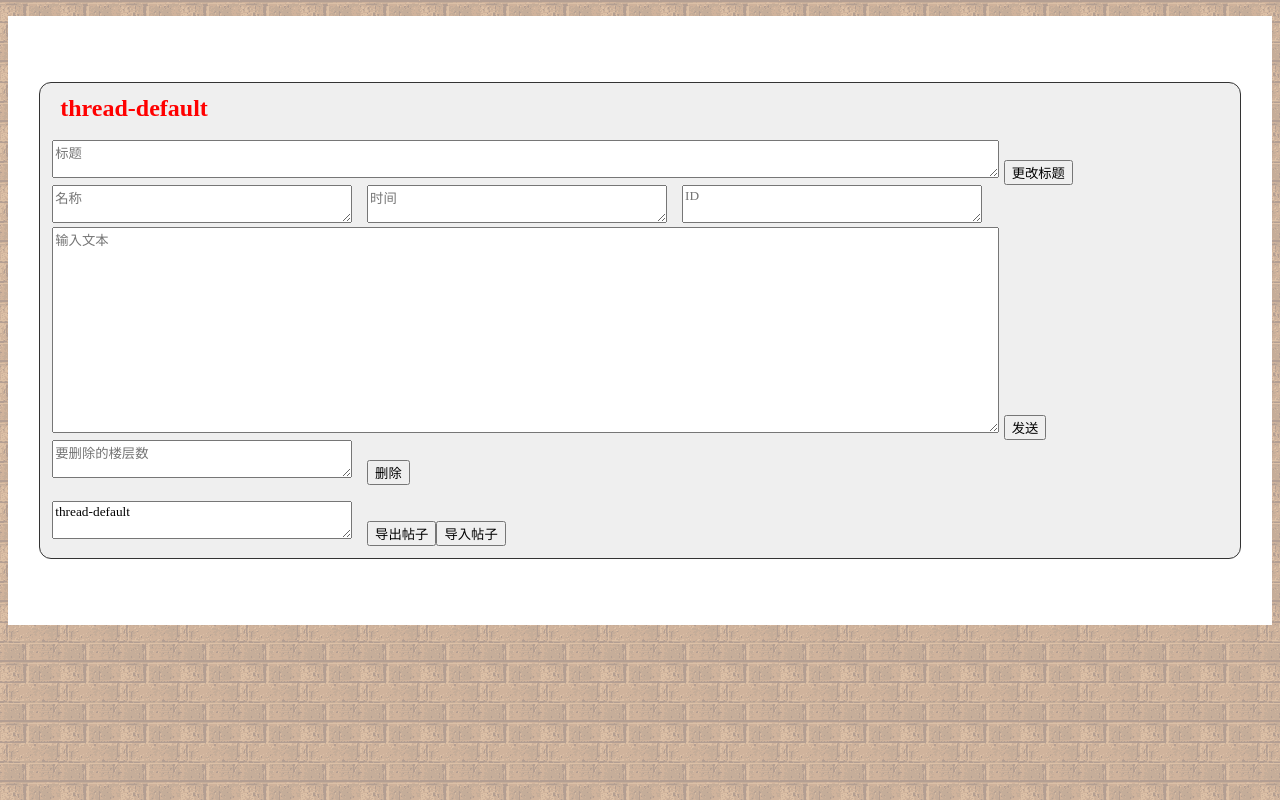
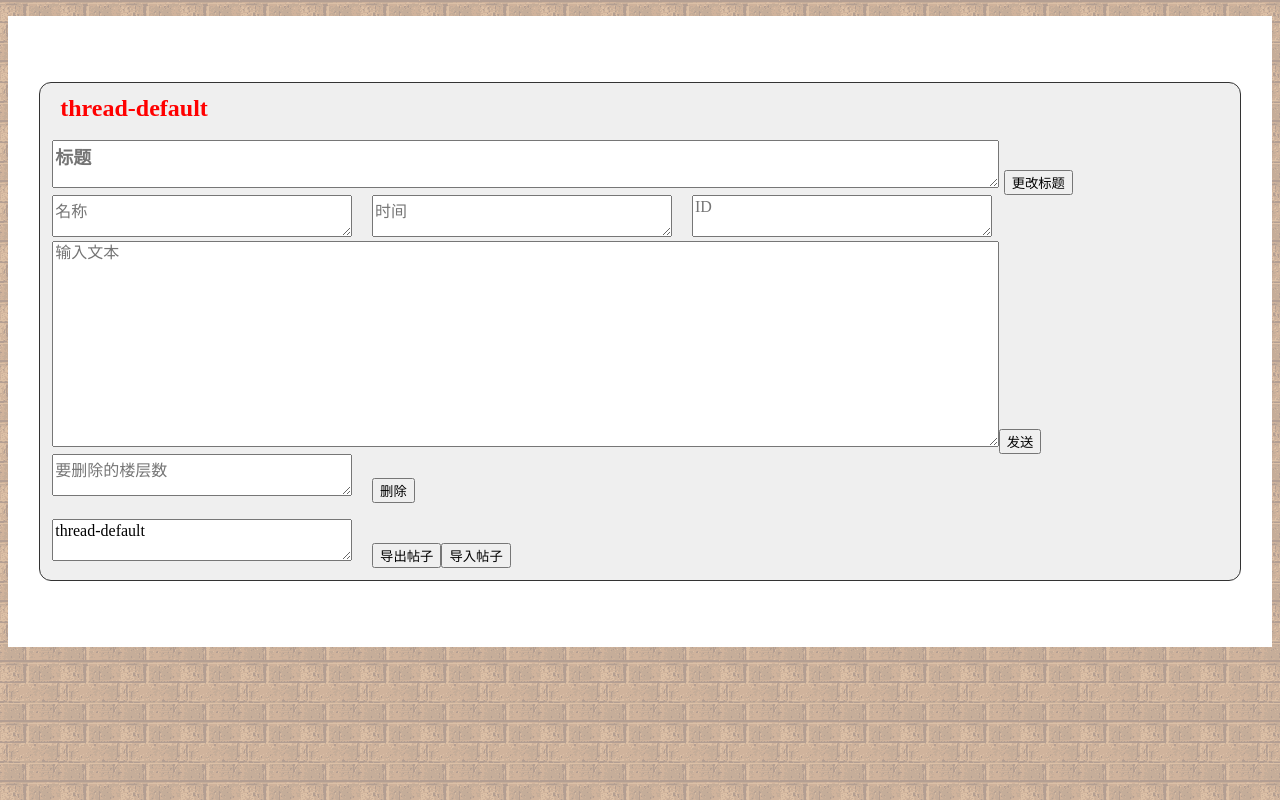
Before and after one commit to luoxueyasha/vue-5ch, a Vue app: page / in a window 1280 px wide. Built offline with nearby package versions, Linux system fonts and the light colour scheme.

Commit message:
change css styles

```diff
--- a/src/components/style.css
+++ b/src/components/style.css
@@ -52,6 +52,7 @@ h3 span {
 
 h3.thread_title {
   font-family: Saitamaar, "MS Gothic";
+  font-weight: 700;
   margin: 0;
   padding: 0 2em 0 3em;
   text-indent: -4em;
@@ -80,12 +81,14 @@ dt {
   margin: 0px 0.5em;
   padding: 0px;
   font-size: 1em;
+  margin-bottom: 15px;
 }
 
 dd {
   margin-bottom: 2em;
-  font-size: 1em;
-  font-weight: normal;
+  font-size: 16px;
+  line-height: 1.125;
+  font-weight: 500;
   white-space: pre-line;
 }
 
@@ -111,23 +114,29 @@ span.keyword1 {
 
 textarea.iden {
   font-family: Saitamaar, "MS Gothic", Simsun;
+  font-weight: 500;
+  font-size: 16px;
   white-space: pre-line;
   width: 25%;
   height: 8%;
-  margin-right: 15px;
+  margin-right: 20px;
 }
 
 textarea.txt {
   font-family: Saitamaar, "MS Gothic", Simsun;
+  font-weight: 500;
+  font-size:16px;
+  line-height: 1.125;
   width: 80%;
   height: 60%;
   min-height: 200px;
-  margin-right: 5px;
   white-space: pre-line;
 }
 
 textarea.thtitle{
   font-family: Saitamaar, "MS Gothic", Simsun;
+  font-weight: 600;
+  font-size: 18px;
   width: 80%;
   height: 20%;
   min-height: 30px;
```
